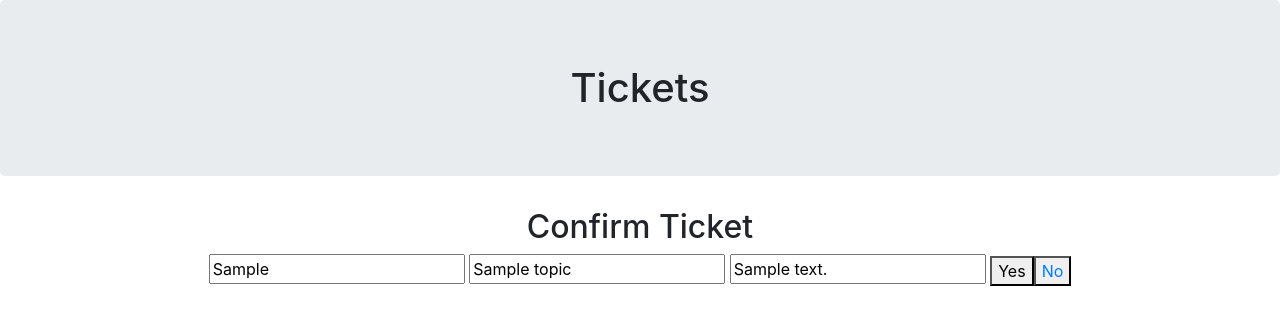
After one commit to sergiopons/Consultorio, a PHP site: template src/views/DoneTicket.php in a window 1280 px wide. The commit adds this page. Shown: the top 325 px of the page. Run offline with PHP 8.4, Linux system fonts and the light colour scheme; the template is opened without the code that fills it: most values are stand-ins (such as "Sample title", 1, 10 or a date in 2020); some libraries are stand-ins or nearby versions.

Commit message:
check method and check view

```diff
--- /dev/null
+++ b/src/views/DoneTicket.php
@@ -0,0 +1,20 @@
+<?php require_once("Modules/Layout.php"); ?>
+
+<body>
+    <?php require_once("Modules/Header.php"); ?>
+
+    <main class="container text-center">
+
+        <h2 class="text-center">Confirm Ticket</h2>
+        <form action='?action=archive&id=<?php echo $data["ticket"]->getId() ?>' method="post">
+            <input type="text" name="coderTeam"required value='<?php echo $data["ticket"]->getCoderTeam() ?>'>
+            <input type="text" name="topic" required value='<?php echo $data["ticket"]->getTopic() ?>'>
+            <input type="text" name="description" required value='<?php echo $data["ticket"]->getDescription() ?>'>
+            <div class="btn-group buttonGroup" role="group" aria-label="Basic example">
+                <button type="submit" value="Done">Yes</button>
+                <button value="Cancel"><a href="index.php">No</a></button>
+            </div>
+        </form>
+    </main>
+
+</body>
--- a/src/views/TicketsList.php
+++ b/src/views/TicketsList.php
@@ -16,7 +16,6 @@
                     <th>Coder/Team</th>
                     <th>Topic</th>
                     <th>Data/Time</th>
-                    <th>Done</th>
                     <th>Options</th>
                 </tr>
             </thead>
@@ -30,13 +29,11 @@
                         <td>{$ticket->getTopic()}</td>
                         <td>{$ticket->getDateTime()}</td>
                         <td>
-                        <a href='?action=check&id={$ticket->getId()}'>
-                            <input type='checkbox'>
-                        </a>
                         </td>
                         <td>
                         <a href='?action=edit&id={$ticket->getId()}'><i class='lnr lnr-pencil'></i></a>
                         <a href='?action=delete&id={$ticket->getId()}'><i class='lnr lnr-trash'></i></a>
+                        <a href='?action=check&id={$ticket->getId()}'><i class='lnr lnr-paperclip'></i></a>
                         </td>
                     </tr>
                     ";
```
Also changed, not shown: src/controller/TicketController.php (+5 -6 lines).
